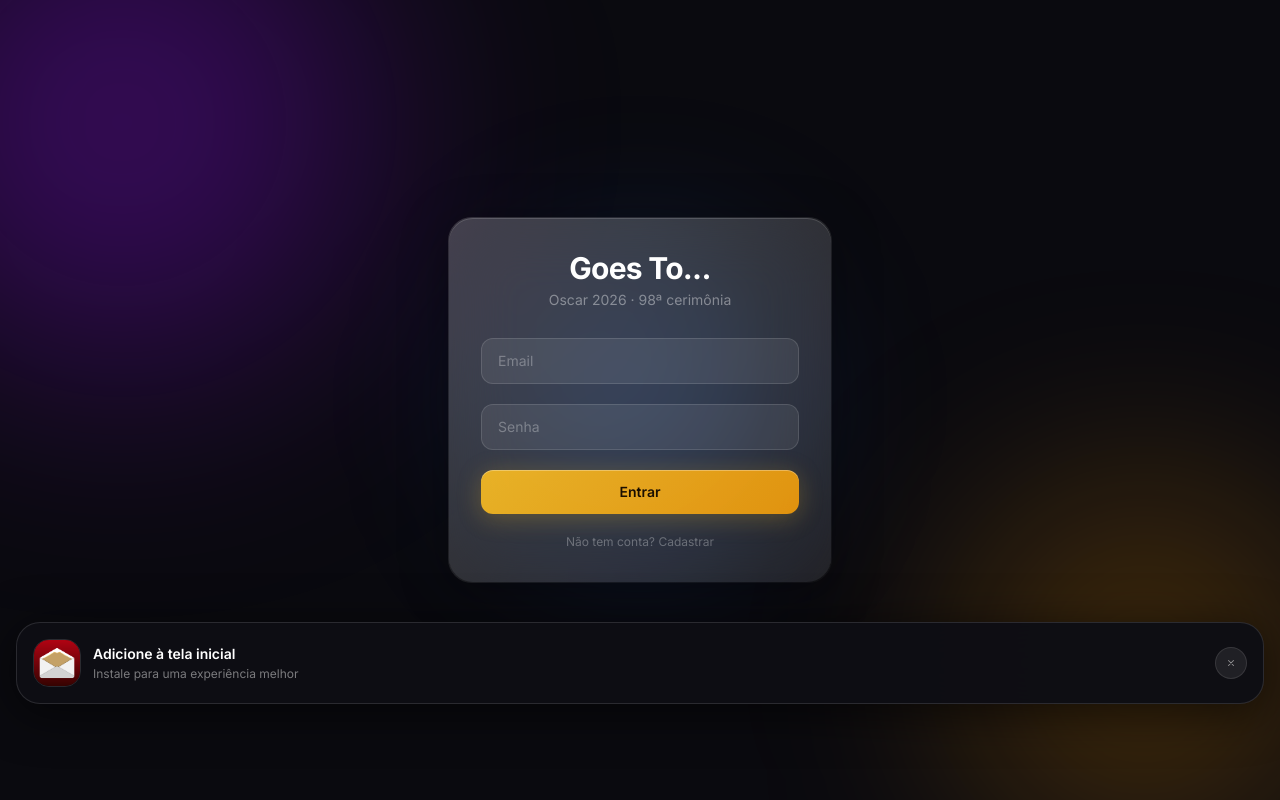
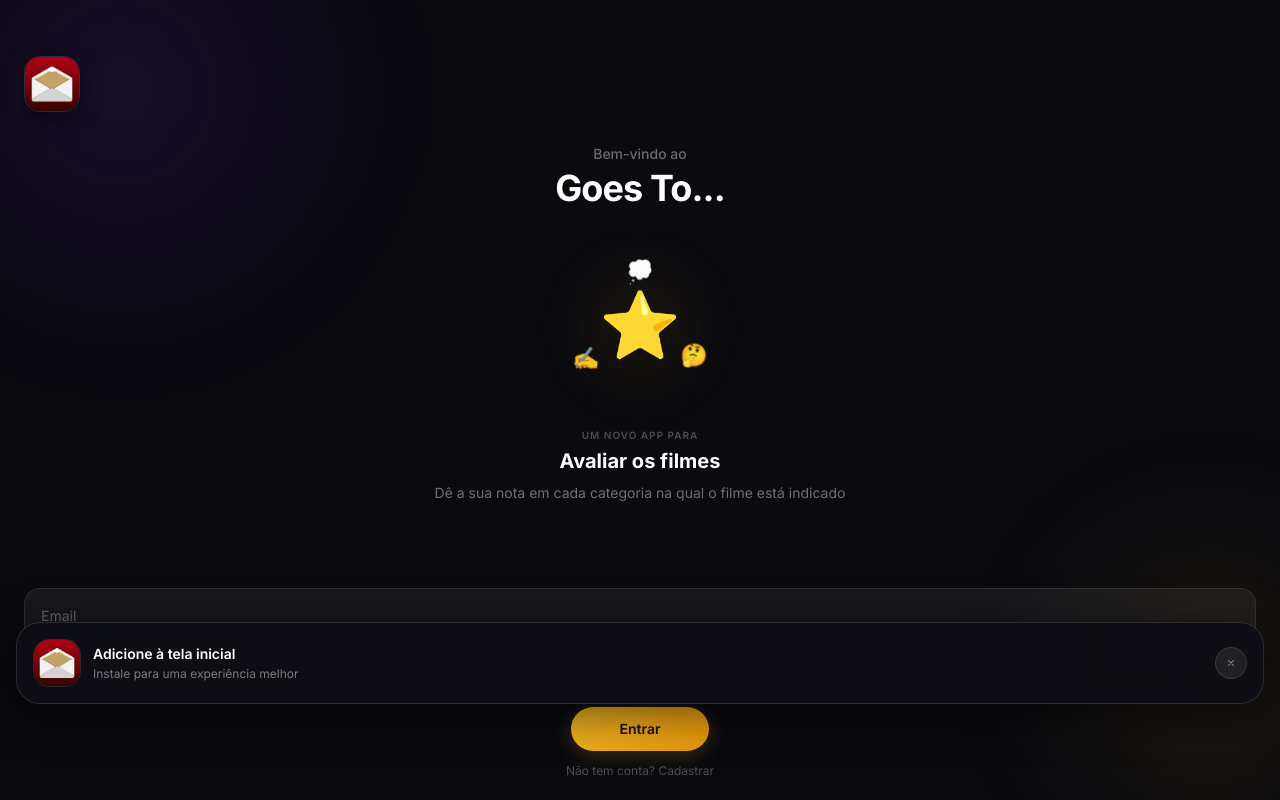
Before and after one commit to mrclmonteiro/goes-to, a Next.js app: page / in a window 1280 px wide. Shown: the top 800 px of the page. Built offline with nearby package versions, Linux system fonts and the light colour scheme.

Commit message:
feat: login polido - popup cadastro, botão pill, texto fixo

```diff
--- a/app/page.tsx
+++ b/app/page.tsx
@@ -1,7 +1,107 @@
 'use client'
-import { useState } from 'react'
+import { useState, useEffect } from 'react'
 import { createClient } from '@/lib/supabase'
 import { useRouter } from 'next/navigation'
+
+const FEATURES = [
+  { title: 'Acompanhar os indicados', desc: 'Um jeito simples de registrar os filmes indicados que você já assistiu', main: '🎬', orbs: ['✅', '🍿', '📺'] },
+  { title: 'Avaliar os filmes', desc: 'Dê a sua nota em cada categoria na qual o filme está indicado', main: '⭐', orbs: ['💭', '🤔', '✍️'] },
+  { title: 'Definir sua meta', desc: 'Escolha sua meta na premiação — o importante é fazer parte', main: '🎯', orbs: ['💪', '📺', '🍿'] },
+  { title: 'Compartilhar com os amigos', desc: 'Mostre nos Instagram Stories como anda a sua meta', main: '📲', orbs: ['✨', '🤳', '🗣️'] },
+  { title: 'E muito mais', desc: 'Descubra fatos sobre as premiações, filmes com base no que você assistiu e muito mais', main: '✨', orbs: ['🤩', '💭', '✍️'] },
+]
+
+function EmojiScene({ feature }: { feature: typeof FEATURES[0] }) {
+  return (
+    <div className="relative flex items-center justify-center" style={{ width: 160, height: 160 }}>
+      <style>{`
+        @keyframes mainFloat { 0%,100% { transform: translateY(0px) scale(1); } 50% { transform: translateY(-12px) scale(1.08); } }
+        @keyframes orb0 { 0%,100% { transform: translate(-50%,-50%) translateY(0px) rotate(0deg); } 40% { transform: translate(-50%,-50%) translateY(-10px) rotate(15deg); } 70% { transform: translate(-50%,-50%) translateY(5px) rotate(-8deg); } }
+        @keyframes orb1 { 0%,100% { transform: translate(-50%,-50%) translateY(0px) rotate(0deg); } 30% { transform: translate(-50%,-50%) translateY(8px) rotate(-18deg); } 65% { transform: translate(-50%,-50%) translateY(-12px) rotate(10deg); } }
+        @keyframes orb2 { 0%,100% { transform: translate(-50%,-50%) translateY(0px) rotate(0deg); } 25% { transform: translate(-50%,-50%) translateY(-7px) rotate(10deg); } 75% { transform: translate(-50%,-50%) translateY(9px) rotate(-14deg); } }
+      `}</style>
+      <div className="absolute inset-0 rounded-full pointer-events-none"
+        style={{ background: 'radial-gradient(circle, rgba(251,191,36,0.12) 0%, transparent 70%)', filter: 'blur(24px)' }}/>
+      {feature.orbs.map((orb, i) => {
+        const angle = (i / feature.orbs.length) * 2 * Math.PI - Math.PI / 2
+        const r = 62
+        return (
+          <span key={orb} className="absolute select-none pointer-events-none"
+            style={{
+              left: `calc(50% + ${Math.cos(angle) * r}px)`,
+              top: `calc(50% + ${Math.sin(angle) * r}px)`,
+              transform: 'translate(-50%,-50%)', fontSize: 22,
+              animation: `orb${i} ${[2.8,3.2,2.5][i]}s ${[0,0.4,0.8][i]}s ease-in-out infinite`,
+            }}>
+            {orb}
+          </span>
+        )
+      })}
+      <span className="relative z-10 select-none"
+        style={{ fontSize: 64, animation: 'mainFloat 3s ease-in-out infinite', filter: 'drop-shadow(0 8px 20px rgba(0,0,0,0.5))' }}>
+        {feature.main}
+      </span>
+    </div>
+  )
+}
+
+function FloatInput({ label, type, value, onChange }: { label: string; type: string; value: string; onChange: (v: string) => void }) {
+  const [focused, setFocused] = useState(false)
+  const lifted = focused || value.length > 0
+  return (
+    <div className="relative" style={{ height: 52 }}>
+      <input type={type} value={value}
+        onChange={e => onChange(e.target.value)}
+        onFocus={() => setFocused(true)}
+        onBlur={() => setFocused(false)}
+        className="absolute inset-0 w-full px-4 outline-none text-white text-sm bg-transparent"
+        style={{ paddingTop: lifted ? 18 : 0, transition: 'padding-top 0.2s' }}/>
+      <label className="absolute left-4 pointer-events-none transition-all duration-200"
+        style={{
+          top: lifted ? 8 : '50%',
+          transform: lifted ? 'none' : 'translateY(-50%)',
+          fontSize: lifted ? 10 : 14,
+          color: focused ? 'rgba(251,191,36,0.9)' : 'rgba(255,255,255,0.35)',
+          fontWeight: lifted ? 600 : 400,
+          letterSpacing: lifted ? '0.05em' : 0,
+        }}>
+        {label}
+      </label>
+    </div>
+  )
+}
+
+// Popup de confirmação de cadastro
+function SignUpPopup({ onClose }: { onClose: () => void }) {
+  return (
+    <div className="fixed inset-0 z-[999] flex items-center justify-center px-6"
+      style={{ backdropFilter: 'blur(20px)', WebkitBackdropFilter: 'blur(20px)', background: 'rgba(0,0,0,0.6)' }}
+      onClick={onClose}>
+      <div className="w-full max-w-sm rounded-3xl p-8 flex flex-col items-center text-center gap-4"
+        style={{
+          background: 'rgba(20,20,28,0.98)',
+          border: '1px solid rgba(255,255,255,0.12)',
+          boxShadow: '0 24px 64px rgba(0,0,0,0.6)',
+          animation: 'popIn 0.35s cubic-bezier(0.34,1.56,0.64,1)',
+        }}
+        onClick={e => e.stopPropagation()}>
+        <style>{`@keyframes popIn { from { opacity:0; transform:scale(0.88); } to { opacity:1; transform:scale(1); } }`}</style>
+        <span style={{ fontSize: 52 }}>📬</span>
+        <div>
+          <p className="text-lg font-bold mb-2">Quase lá!</p>
+          <p className="text-sm leading-relaxed" style={{ color: 'rgba(255,255,255,0.5)' }}>
+            Enviamos um email de confirmação para você. Verifique sua caixa de entrada e clique no link para ativar sua conta.
+          </p>
+        </div>
+        <button onClick={onClose}
+          className="w-full py-3 rounded-full text-sm font-semibold mt-2"
+          style={{ background: 'linear-gradient(135deg,rgba(251,191,36,0.95),rgba(245,158,11,0.95))', color: '#1a0e00' }}>
+          Entendido!
+        </button>
+      </div>
+    </div>
+  )
+}
 
 export default function LoginPage() {
   const [email, setEmail] = useState('')
@@ -9,113 +109,140 @@
   const [isSignUp, setIsSignUp] = useState(false)
   const [message, setMessage] = useState('')
   const [loading, setLoading] = useState(false)
+  const [featureIdx, setFeatureIdx] = useState(0)
+  const [featureVisible, setFeatureVisible] = useState(true)
+  const [showSignUpPopup, setShowSignUpPopup] = useState(false)
   const router = useRouter()
 
+  useEffect(() => {
+    const interval = setInterval(() => {
+      setFeatureVisible(false)
+      setTimeout(() => { setFeatureIdx(i => (i + 1) % FEATURES.length); setFeatureVisible(true) }, 380)
+    }, 3200)
+    return () => clearInterval(interval)
+  }, [])
+
   async function handleSubmit() {
-    setLoading(true)
-    setMessage('')
-
+    setLoading(true); setMessage('')
     try {
       const supabase = createClient()
-      if (!supabase) {
-        setMessage('Erro: Supabase não configurado. Verifique se as variáveis de ambiente NEXT_PUBLIC_SUPABASE_URL e NEXT_PUBLIC_SUPABASE_ANON_KEY estão configuradas.')
-        setLoading(false)
-        return
-      }
-
+      if (!supabase) { setMessage('Erro de configuração.'); setLoading(false); return }
       if (isSignUp) {
         const { error } = await supabase.auth.signUp({ email, password })
         if (error) setMessage(error.message)
-        else setMessage('Verifique seu email para confirmar o cadastro!')
+        else setShowSignUpPopup(true)
       } else {
         const { error } = await supabase.auth.signInWithPassword({ email, password })
         if (error) setMessage(error.message)
         else router.push('/filmes')
       }
-    } catch (error: any) {
-      setMessage(error?.message || 'Erro ao processar requisição. Tente novamente.')
-      console.error('Auth error:', error)
+    } catch (e: any) {
+      setMessage(e?.message || 'Erro inesperado.')
     } finally {
       setLoading(false)
     }
   }
 
+  const feature = FEATURES[featureIdx]
+
   return (
-    <main className="min-h-screen bg-[#0a0a0f] flex flex-col items-center justify-center p-8 relative overflow-hidden">
+    <main className="min-h-screen flex flex-col" style={{ background: '#0a0a0f', color: 'white' }}>
 
-      {/* Orbs de fundo */}
-      <div className="absolute w-[500px] h-[500px] rounded-full bg-purple-600/30 blur-[120px] -top-32 -left-32 pointer-events-none" />
-      <div className="absolute w-[400px] h-[400px] rounded-full bg-amber-500/20 blur-[100px] -bottom-16 -right-16 pointer-events-none" />
-      <div className="absolute w-[300px] h-[300px] rounded-full bg-blue-500/20 blur-[80px] top-1/2 left-1/2 -translate-x-1/2 -translate-y-1/2 pointer-events-none" />
+      {showSignUpPopup && <SignUpPopup onClose={() => { setShowSignUpPopup(false); setIsSignUp(false) }}/>}
 
-      {/* Card de vidro */}
-      <div className="relative w-full max-w-sm rounded-3xl p-px"
-        style={{
-          background: 'linear-gradient(135deg, rgba(255,255,255,0.18) 0%, rgba(255,255,255,0.04) 100%)',
-        }}>
-        <div className="rounded-3xl p-8 flex flex-col gap-5"
-          style={{
-            background: 'rgba(255,255,255,0.06)',
-            backdropFilter: 'blur(32px)',
-            WebkitBackdropFilter: 'blur(32px)',
-            boxShadow: '0 8px 48px rgba(0,0,0,0.4), inset 0 1px 0 rgba(255,255,255,0.15)',
+      <div className="fixed inset-0 pointer-events-none overflow-hidden">
+        <div style={{ position:'absolute', top:'-20%', left:'-10%', width:500, height:500, borderRadius:'50%', background:'radial-gradient(circle, rgba(109,40,217,0.18) 0%, transparent 70%)', filter:'blur(60px)' }}/>
+        <div style={{ position:'absolute', bottom:'-10%', right:'-10%', width:400, height:400, borderRadius:'50%', background:'radial-gradient(circle, rgba(251,191,36,0.1) 0%, transparent 70%)', filter:'blur(60px)' }}/>
+      </div>
+
+      <div className="relative flex flex-col flex-1 px-6 pt-14">
+
+        {/* Ícone à esquerda */}
+        <div className="mb-8">
+          <div className="w-14 h-14 rounded-2xl overflow-hidden"
+            style={{ border:'1px solid rgba(255,255,255,0.12)', boxShadow:'0 4px 20px rgba(0,0,0,0.5)' }}>
+            <img src="/icon.png" alt="Goes To" className="w-full h-full object-cover"/>
+          </div>
+        </div>
+
+        {/* Headline centralizada */}
+        <div className="text-center mb-10">
+          <p className="text-sm font-medium mb-1" style={{ color:'rgba(255,255,255,0.4)' }}>Bem-vindo ao</p>
+          <h1 className="text-4xl font-bold tracking-tight">Goes To...</h1>
+        </div>
+
+        {/* Feature showcase */}
+        <div className="flex flex-col items-center mb-10" style={{ minHeight: 300 }}>
+          <div style={{
+            opacity: featureVisible ? 1 : 0,
+            transform: featureVisible ? 'translateY(0)' : 'translateY(-8px)',
+            transition: 'opacity 0.35s ease, transform 0.35s ease',
           }}>
-
-          {/* Header */}
-          <div className="text-center mb-2">
-            <h1 className="text-3xl font-bold text-white tracking-tight">Goes To...</h1>
-            <p className="text-white/40 text-sm mt-1">Oscar 2026 · 98ª cerimônia</p>
+            <EmojiScene feature={feature}/>
           </div>
 
-          {/* Inputs */}
-          <input
-            className="rounded-xl px-4 py-3 text-sm text-white placeholder-white/30 outline-none transition-all"
-            style={{
-              background: 'rgba(255,255,255,0.08)',
-              border: '1px solid rgba(255,255,255,0.12)',
-            }}
-            type="email"
-            placeholder="Email"
-            value={email}
-            onChange={e => setEmail(e.target.value)}
-          />
-          <input
-            className="rounded-xl px-4 py-3 text-sm text-white placeholder-white/30 outline-none transition-all"
-            style={{
-              background: 'rgba(255,255,255,0.08)',
-              border: '1px solid rgba(255,255,255,0.12)',
-            }}
-            type="password"
-            placeholder="Senha"
-            value={password}
-            onChange={e => setPassword(e.target.value)}
-          />
+          {/* Texto fixo */}
+          <p className="text-[10px] uppercase tracking-widest font-semibold mt-5 mb-1.5" style={{ color:'rgba(255,255,255,0.28)' }}>
+            Um novo app para
+          </p>
 
-          {/* Botão principal */}
-          <button
-            className="rounded-xl py-3 text-sm font-semibold transition-all disabled:opacity-40"
-            style={{
-              background: 'linear-gradient(135deg, rgba(251,191,36,0.9), rgba(245,158,11,0.9))',
-              boxShadow: '0 4px 24px rgba(251,191,36,0.25), inset 0 1px 0 rgba(255,255,255,0.3)',
-              color: '#1a0e00',
-            }}
-            onClick={handleSubmit}
-            disabled={loading}
-          >
+          {/* Texto que muda */}
+          <div className="text-center px-2" style={{
+            opacity: featureVisible ? 1 : 0,
+            transform: featureVisible ? 'translateY(0)' : 'translateY(10px)',
+            transition: 'opacity 0.35s ease 0.06s, transform 0.35s ease 0.06s',
+            minHeight: 72,
+          }}>
+            <p className="text-xl font-bold leading-tight mb-2">{feature.title}</p>
+            <p className="text-sm leading-relaxed" style={{ color:'rgba(255,255,255,0.42)' }}>{feature.desc}</p>
+          </div>
+        </div>
+
+        {/* Formulário */}
+        <div className="mb-3 rounded-2xl overflow-hidden"
+          style={{ border:'1px solid rgba(255,255,255,0.1)', background:'rgba(255,255,255,0.06)' }}>
+          <FloatInput label="Email" type="email" value={email} onChange={setEmail}/>
+          <div style={{ height:1, background:'rgba(255,255,255,0.08)', marginLeft:16 }}/>
+          <FloatInput label="Senha" type="password" value={password} onChange={setPassword}/>
+        </div>
+
+        {/* Botão menor e totalmente arredondado */}
+        <div className="flex justify-center mb-3">
+          <button onClick={handleSubmit} disabled={loading}
+            className="px-12 py-3 rounded-full text-sm font-semibold transition-opacity disabled:opacity-50"
+            style={{ background:'linear-gradient(135deg,rgba(251,191,36,0.95),rgba(245,158,11,0.95))', color:'#1a0e00', boxShadow:'0 4px 20px rgba(251,191,36,0.2)' }}>
             {loading ? 'Aguarde...' : isSignUp ? 'Criar conta' : 'Entrar'}
           </button>
+        </div>
 
-          {message && (
-            <p className="text-xs text-center text-amber-400/80">{message}</p>
-          )}
+        {message && <p className="text-xs text-center mb-3" style={{ color:'rgba(251,191,36,0.8)' }}>{message}</p>}
 
-          {/* Trocar modo */}
-          <button
-            className="text-white/30 text-xs hover:text-white/60 transition-colors text-center"
-            onClick={() => setIsSignUp(!isSignUp)}
-          >
-            {isSignUp ? 'Já tem conta? Entrar' : 'Não tem conta? Cadastrar'}
-          </button>
+        <button onClick={() => setIsSignUp(!isSignUp)} className="text-xs text-center mb-10"
+          style={{ color:'rgba(255,255,255,0.28)' }}>
+          {isSignUp ? 'Já tem conta? Entrar' : 'Não tem conta? Cadastrar'}
+        </button>
+      </div>
+
+      {/* Footer */}
+      <div className="px-6 py-8" style={{ background:'rgba(255,255,255,0.025)', borderTop:'1px solid rgba(255,255,255,0.06)' }}>
+        <p className="text-xs leading-relaxed mb-5" style={{ color:'rgba(255,255,255,0.28)' }}>
+          O <span style={{ color:'rgba(255,255,255,0.5)' }}>Goes To...</span> é um app desenvolvido por{' '}
+          <span style={{ color:'rgba(255,255,255,0.5)' }}>Marcelo Monteiro</span> com auxílio da{' '}
+          <span style={{ color:'rgba(255,255,255,0.5)' }}>Claude</span>.
+        </p>
+        <div className="flex gap-3">
+          {[
+            { href:'https://x.com/mrclmonteiro', label:'X', svg:<svg width="14" height="14" viewBox="0 0 24 24" fill="currentColor"><path d="M18.244 2.25h3.308l-7.227 8.26 8.502 11.24H16.17l-4.714-6.231-5.401 6.231H2.746l7.73-8.835L1.254 2.25H8.08l4.26 5.636zm-1.161 17.52h1.833L7.084 4.126H5.117z"/></svg> },
+            { href:'https://www.instagram.com/mrclmonteiro/', label:'Instagram', svg:<svg width="14" height="14" viewBox="0 0 24 24" fill="none" stroke="currentColor" strokeWidth="2" strokeLinecap="round" strokeLinejoin="round"><rect x="2" y="2" width="20" height="20" rx="5"/><path d="M16 11.37A4 4 0 1112.63 8 4 4 0 0116 11.37z"/><line x1="17.5" y1="6.5" x2="17.51" y2="6.5"/></svg> },
+            { href:'https://letterboxd.com/mrclmonteiro/', label:'Letterboxd', svg:<svg width="14" height="14" viewBox="0 0 24 24" fill="currentColor"><path d="M6.7 3C3 3 0 6 0 9.7v4.6C0 18 3 21 6.7 21h10.6c3.7 0 6.7-3 6.7-6.7V9.7C24 6 21 3 17.3 3H6.7zm5.3 3.3a5.7 5.7 0 110 11.4 5.7 5.7 0 010-11.4zm-4 1.9a5.7 5.7 0 100 7.6 7 7 0 010-7.6zm8 0a7 7 0 010 7.6 5.7 5.7 0 100-7.6z"/></svg> },
+            { href:'https://github.com/mrclmonteiro/goes-to', label:'GitHub', svg:<svg width="14" height="14" viewBox="0 0 24 24" fill="currentColor"><path d="M12 2C6.477 2 2 6.477 2 12c0 4.42 2.865 8.166 6.839 9.489.5.092.682-.217.682-.482 0-.237-.008-.866-.013-1.7-2.782.603-3.369-1.342-3.369-1.342-.454-1.155-1.11-1.462-1.11-1.462-.908-.62.069-.608.069-.608 1.003.07 1.531 1.03 1.531 1.03.892 1.529 2.341 1.087 2.91.832.092-.647.35-1.088.636-1.338-2.22-.253-4.555-1.11-4.555-4.943 0-1.091.39-1.984 1.029-2.683-.103-.253-.446-1.27.098-2.647 0 0 .84-.269 2.75 1.025A9.578 9.578 0 0112 6.836c.85.004 1.705.114 2.504.336 1.909-1.294 2.747-1.025 2.747-1.025.546 1.377.202 2.394.1 2.647.64.699 1.028 1.592 1.028 2.683 0 3.842-2.339 4.687-4.566 4.935.359.309.678.919.678 1.852 0 1.336-.012 2.415-.012 2.743 0 .267.18.578.688.48C19.138 20.163 22 16.418 22 12c0-5.523-4.477-10-10-10z"/></svg> },
+          ].map(({ href, label, svg }) => (
+            <a key={label} href={href} target="_blank" rel="noopener noreferrer"
+              className="w-9 h-9 rounded-xl flex items-center justify-center"
+              style={{ background:'rgba(255,255,255,0.06)', border:'1px solid rgba(255,255,255,0.08)', color:'rgba(255,255,255,0.38)' }}>
+              {svg}
+            </a>
+          ))}
         </div>
       </div>
     </main>
```
Also changed, not shown: 1 other file (tests, documents, lock files or other folders).
